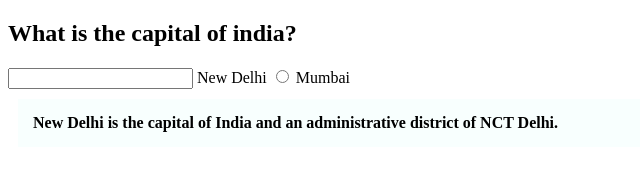
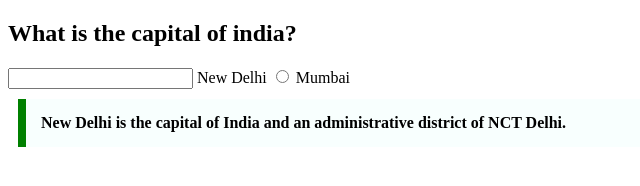
Before and after one commit to acciojob/trivia-Ykk2001, a website: page main.html in a window 1280 px wide. Shown: the whole page, without its empty margins (0-640 px from the left). Drawn offline with Linux system fonts and the light colour scheme.

Commit message:
created a submission

```diff
--- a/styles.css
+++ b/styles.css
@@ -1,10 +1,10 @@
 
 /* Your CSS Code here. */
 .quote{
-	Max-width:600px;
+	max-width:600px;
 	margin:10px;
 	padding:15px;
-	border-left:8px solid green color;
+	border-left:8px solid green ;
 	background-color:#f8fffe;
 	font-weight:bold;
 }
```
